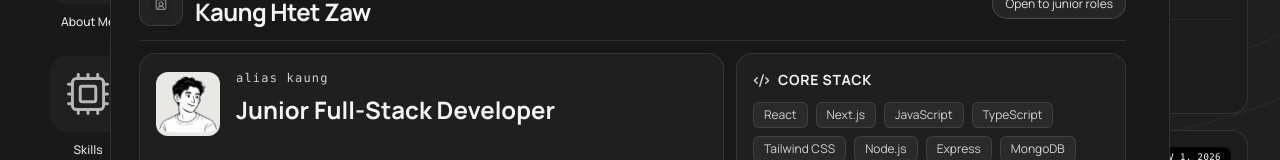
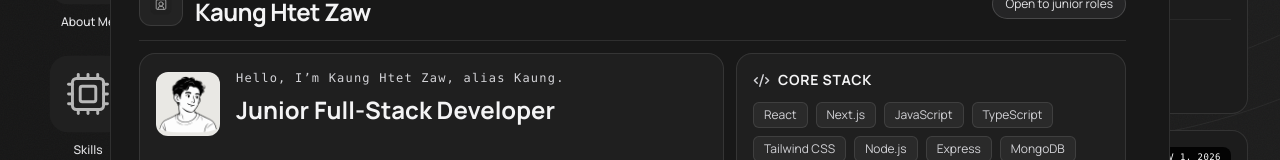
Before and after one commit to kaung-h-zaw/my-portfolio, a React (Vite) app: page / in a window 1280 px wide. Shown: the part 138-298 px from the top of the page. Built offline with nearby package versions, Linux system fonts and the light colour scheme; no server answers.

Commit message:
Clarify profile introduction with full name and alias

```diff
--- a/src/components/apps/AboutApp.jsx
+++ b/src/components/apps/AboutApp.jsx
@@ -37,7 +37,7 @@ export default function AboutApp({ onOpenApp }) {
                 className="app-profile-image h-14 w-14 sm:h-24 sm:w-24 rounded-xl border border-white/10 bg-[#e9e8e4] object-contain" />
             </picture>
             <div>
-              <p className="app-eyebrow mb-2 normal-case">alias kaung</p>
+              <p className="app-eyebrow mb-2 normal-case">Hello, I’m Kaung Htet Zaw, alias Kaung.</p>
               <h2 className="text-base sm:text-2xl font-bold leading-tight">Junior Full-Stack Developer</h2>
             </div>
           </div>
```
